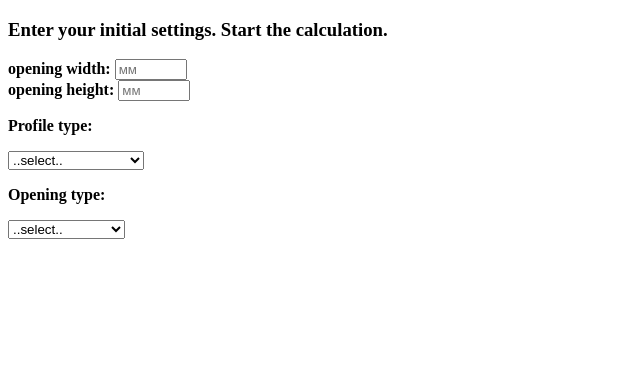
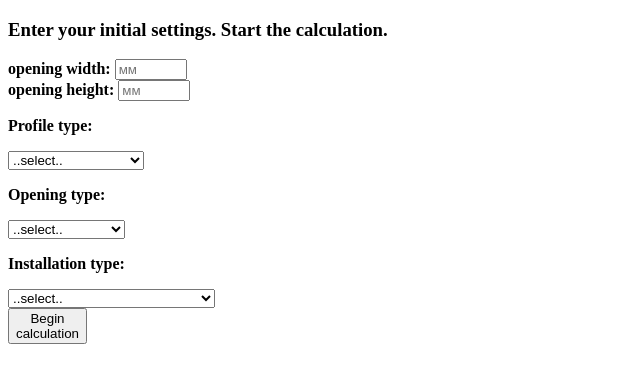
Before and after one commit to SKindij/SKRollo-app, a plain HTML site: page Vanila-javascript-version/resources/index.html in a window 1280 px wide. Shown: the whole page, without its empty margins (0-640 px from the left). Drawn offline with Linux system fonts and the light colour scheme.

Commit message:
app-block
Installation type

```diff
--- a/Vanila-javascript-version/resources/index.html
+++ b/Vanila-javascript-version/resources/index.html
@@ -53,3 +53,18 @@
           </optgroup>
         </select>
     </div>
+    <div class="app-block">
+      <p><b>Installation type:</b></p>
+      <select id='instalType' class="app-select">
+        <option value="" disabled="disabled" selected="selected">..select..</option>
+          <option value="inHole">in opening (dimensions)</option>
+          <option value="plusBox" disabled="disabled">plus box</option>
+          <option value="plusGuides" disabled="disabled">plus guides</option>
+          <option value="onHole" disabled="disabled">on the opening (on the overlay)</option>
+      </select>
+  </div>
+    <div class="app-block">
+     <button id="beginCalc" class="app-block-btn">Begin <br> calculation</button>
+  </div>
+  </div>
+</section>
```
